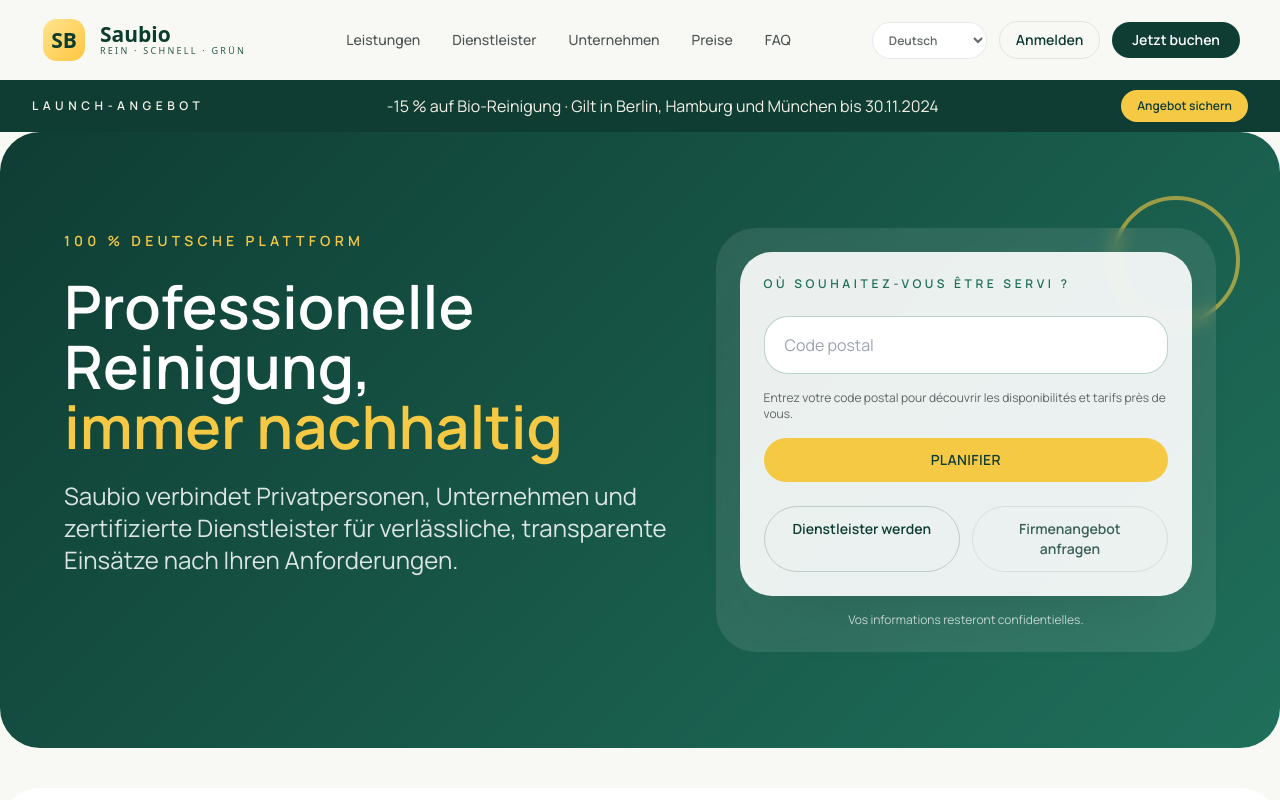
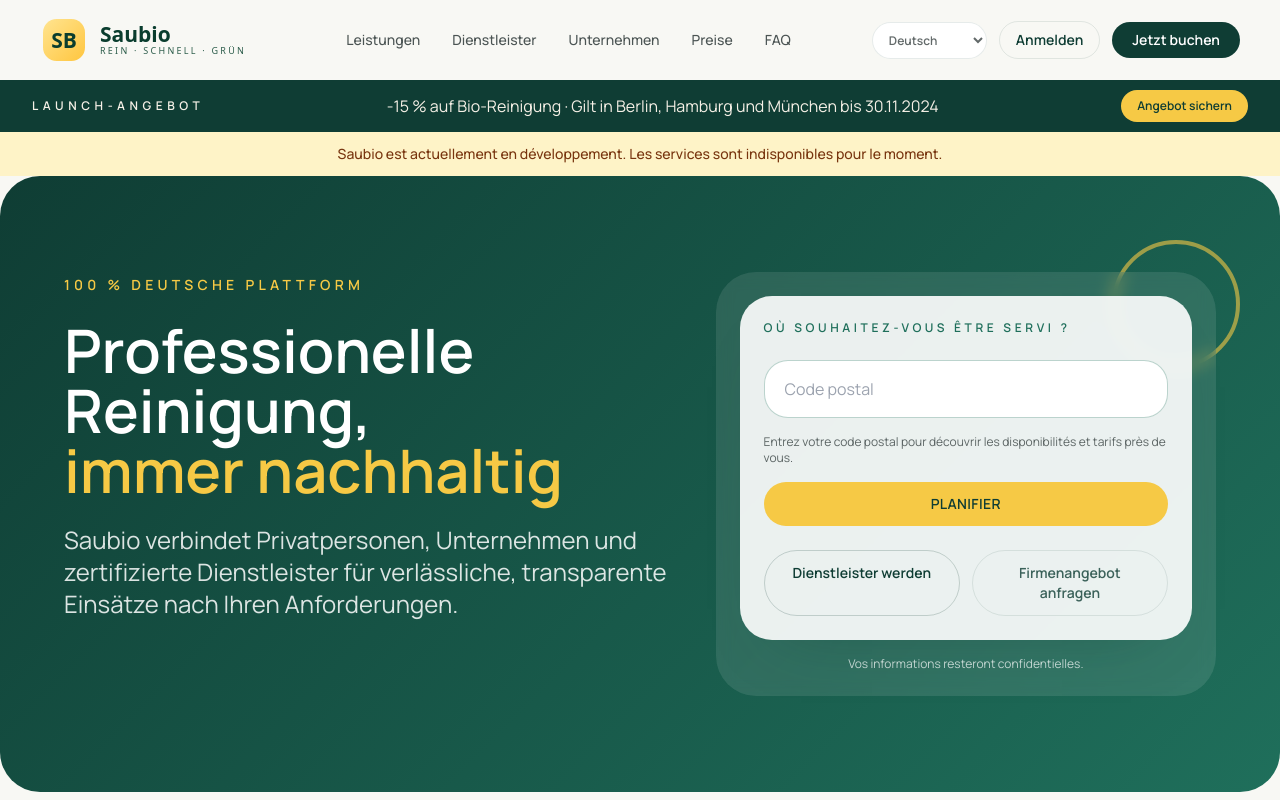
Before and after one commit to princeblack/saubio-frontend, a Next.js app: page / in a window 1280 px wide. Shown: the top 800 px of the page. Built offline with nearby package versions, Linux system fonts and the light colour scheme; what world-countries would draw is missing.

Commit message:
feat: add dev notice banner

```diff
--- a/src/app/page.tsx
+++ b/src/app/page.tsx
@@ -14,6 +14,9 @@ export default function HomePage() {
   return (
     <>
       <SiteHeader />
+      <div className="bg-amber-100 text-amber-900 text-center py-3 text-sm font-medium">
+        Saubio est actuellement en développement. Les services sont indisponibles pour le moment.
+      </div>
       <main className="space-y-10 pb-24">
         <HeroSection />
         <HowItWorks />
```
